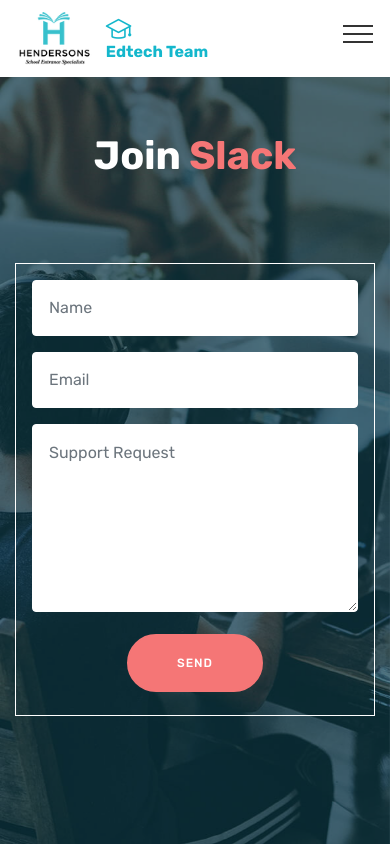
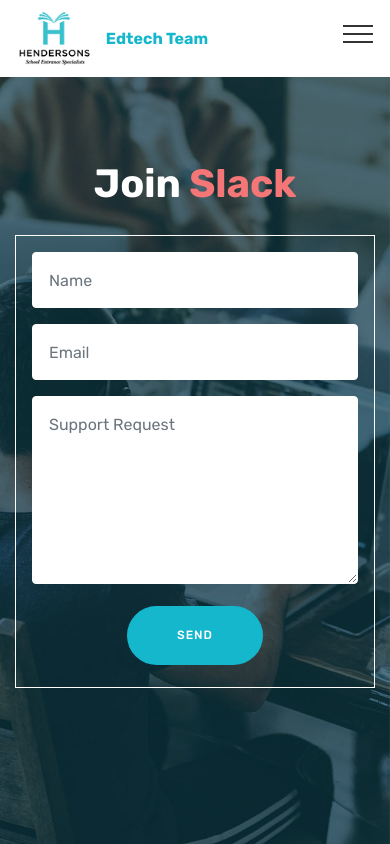
Before and after one commit to hendersonsedtech/hendersonsedtech.github.io, a plain HTML site: page index.html in a window 390 px wide. Drawn offline with Linux system fonts and the light colour scheme.

Commit message:
create github pages

```diff
--- a/index.html
+++ b/index.html
@@ -6,11 +6,10 @@
   <meta http-equiv="X-UA-Compatible" content="IE=edge">
   <meta name="generator" content="Mobirise v4.12.1, mobirise.com">
   <meta name="viewport" content="width=device-width, initial-scale=1, minimum-scale=1">
-  <link rel="shortcut icon" href="assets/images/technology-education-128x128.png" type="image/x-icon">
+  <link rel="shortcut icon" href="assets/images/hen-logo-col-l-01.webp" type="image/x-icon">
   <meta name="description" content="">
 
   <title>Hendersons EdTech Team</title>
-  <link rel="stylesheet" href="assets/simple-line-icons/simple-line-icons.css">
   <link rel="stylesheet" href="assets/web/assets/mobirise-icons/mobirise-icons.css">
   <link rel="stylesheet" href="assets/bootstrap/css/bootstrap.min.css">
   <link rel="stylesheet" href="assets/bootstrap/css/bootstrap-grid.min.css">
@@ -44,7 +43,7 @@
                         <img src="assets/images/hen-logo-col-l-1.webp" alt="Mobirise" title="" style="height: 3.8rem;">
                     </a>
                 </span>
-                <span class="navbar-caption-wrap"><a class="navbar-caption text-primary display-4" href="https://mobirise.co"><span class="sli-graduation mbr-iconfont mbr-iconfont-btn"></span>Edtech Team &nbsp;&nbsp;</a></span>
+                <span class="navbar-caption-wrap"><a class="navbar-caption text-primary display-4" href="https://mobirise.co">Edtech Team &nbsp;&nbsp;</a></span>
             </div>
         </div>
         <div class="collapse navbar-collapse" id="navbarSupportedContent">
@@ -57,7 +56,7 @@
     </nav>
 </section>
 
-<section class="engine"><a href="https://mobirise.info/j">website templates</a></section><section class="header15 cid-s0CWzxjqfl mbr-fullscreen mbr-parallax-background" id="header15-0">
+<section class="engine"><a href="https://mobirise.info/f">easy web creator</a></section><section class="header15 cid-s0CWzxjqfl mbr-fullscreen mbr-parallax-background" id="header15-0">
 
 
 
@@ -67,14 +66,14 @@
         <div class="row">
             <div class="mbr-white col-lg-8 col-md-7 content-container">
                 <h1 class="mbr-section-title mbr-bold pb-3 mbr-fonts-style display-1">Join <a href="https://join.slack.com/t/hendersonsedu/shared_invite/zt-ero1eh8x-jwdHERDS7nlDv6JHGkvwZw" target="_blank" class="text-secondary"><strong>Slack</strong>
-</a><div><br></div></h1>
+</a></h1>
 
             </div>
             <div class="col-lg-4 col-md-5">
                 <div class="form-container">
                     <div class="media-container-column" data-form-type="formoid">
                         <!---Formbuilder Form--->
-                        <form action="https://mobirise.com/" method="POST" class="mbr-form form-with-styler" data-form-title="Mobirise Form"><input type="hidden" name="email" data-form-email="true" value="rtRI/kYsdU5O24Fn+//rwTdVOEuaBPBpQwdxhW40qg+Rpg6KPL8JuwIWWH6jFPt+ItpGF3oQpsF3YbYrWSQkSoBRfWjKruesRaK0ascTJiYXs7JAsVBJf7CBfp2tnLTI.uIrJjS8weW8s6VYzLBRNz39l/bbsOEAGajcwfhY++7o0lRYTjk3UZkV68qa8rSy2u4tFQfxGjkM7SqQ3tXJ9dXkHCbiFxMIfpb87EgyTjKF1PCKzsQUubcw7mgH/PXZe">
+                        <form action="https://mobirise.com/" method="POST" class="mbr-form form-with-styler" data-form-title="Mobirise Form"><input type="hidden" name="email" data-form-email="true" value="dYD2rOdSZryxjqgvA0BmIGbNT9x02Ul/fi2rsEzulHyESG1nzKQahH/uSBsw9HYslMPwydtN2bfOZK8ytEaOKeTEjjICgiV606Hfgu1ZHuyBlkhxkKaSiwHxTbPgTijg.SO/O3hwyMRm+fBnZWxRssk4NGUk1hZi/6vVSYbEGV42XSQWy0+X5oyPr7Jsninl1P0OpfL61WPZQgpT8yt33AkotZWvuPO23+aJCU0bz4tFNe+mHrqk3sF+c9SBHTUf8">
                             <div class="row">
                                 <div hidden="hidden" data-form-alert="" class="alert alert-success col-12">We'll get back to you ASAP</div>
                                 <div hidden="hidden" data-form-alert-danger="" class="alert alert-danger col-12">
@@ -91,7 +90,7 @@
                                 <div data-for="message" class="col-md-12 form-group ">
                                     <textarea name="message" placeholder="Support Request" data-form-field="Message" class="form-control px-3 display-7" id="message-header15-0"></textarea>
                                 </div>
-                                <div class="col-md-12 input-group-btn"><button type="submit" class="btn btn-form btn-secondary display-4">SEND</button></div>
+                                <div class="col-md-12 input-group-btn"><button type="submit" class="btn btn-form btn-primary display-4">SEND</button></div>
                             </div>
                         </form><!---Formbuilder Form--->
                     </div>
@@ -108,10 +107,10 @@
   <script src="assets/bootstrap/js/bootstrap.min.js"></script>
   <script src="assets/smoothscroll/smooth-scroll.js"></script>
   <script src="assets/tether/tether.min.js"></script>
+  <script src="assets/dropdown/js/nav-dropdown.js"></script>
+  <script src="assets/dropdown/js/navbar-dropdown.js"></script>
   <script src="assets/touchswipe/jquery.touch-swipe.min.js"></script>
   <script src="assets/parallax/jarallax.min.js"></script>
-  <script src="assets/dropdown/js/nav-dropdown.js"></script>
-  <script src="assets/dropdown/js/navbar-dropdown.js"></script>
   <script src="assets/theme/js/script.js"></script>
   <script src="assets/formoid/formoid.min.js"></script>
 
```
Also changed, not shown: assets/images/hen-logo-col-l-01.webp (added), 1 other file.
